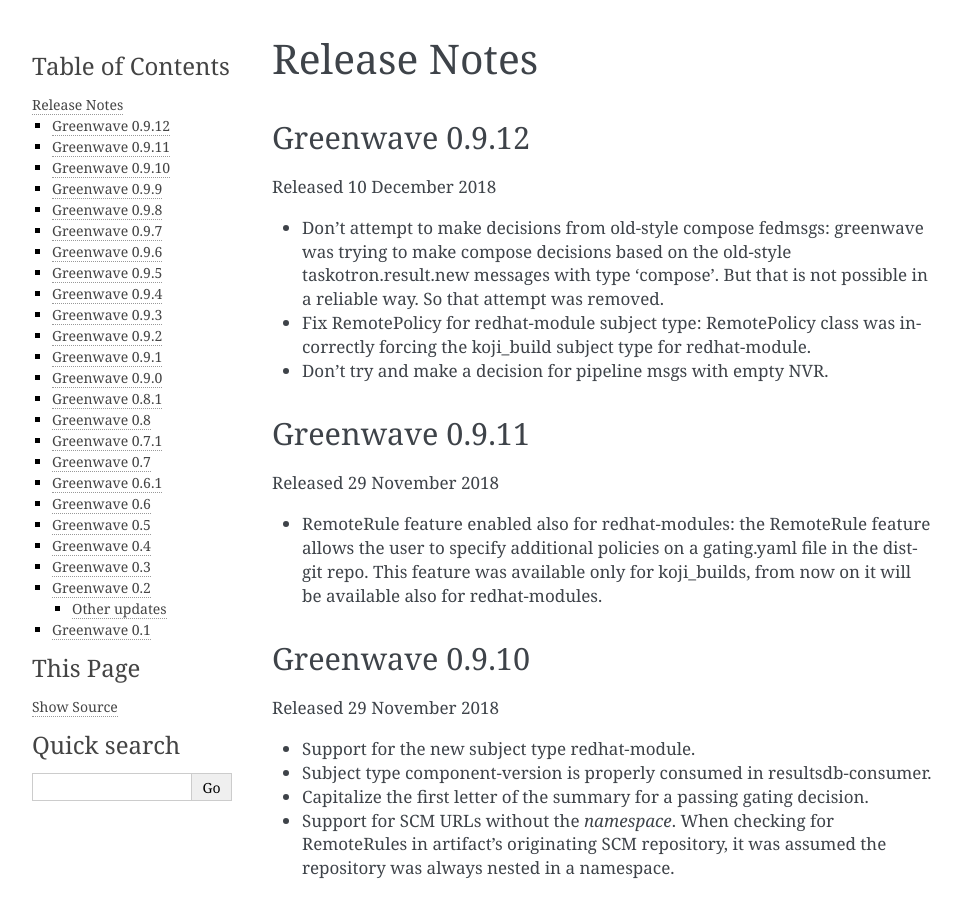
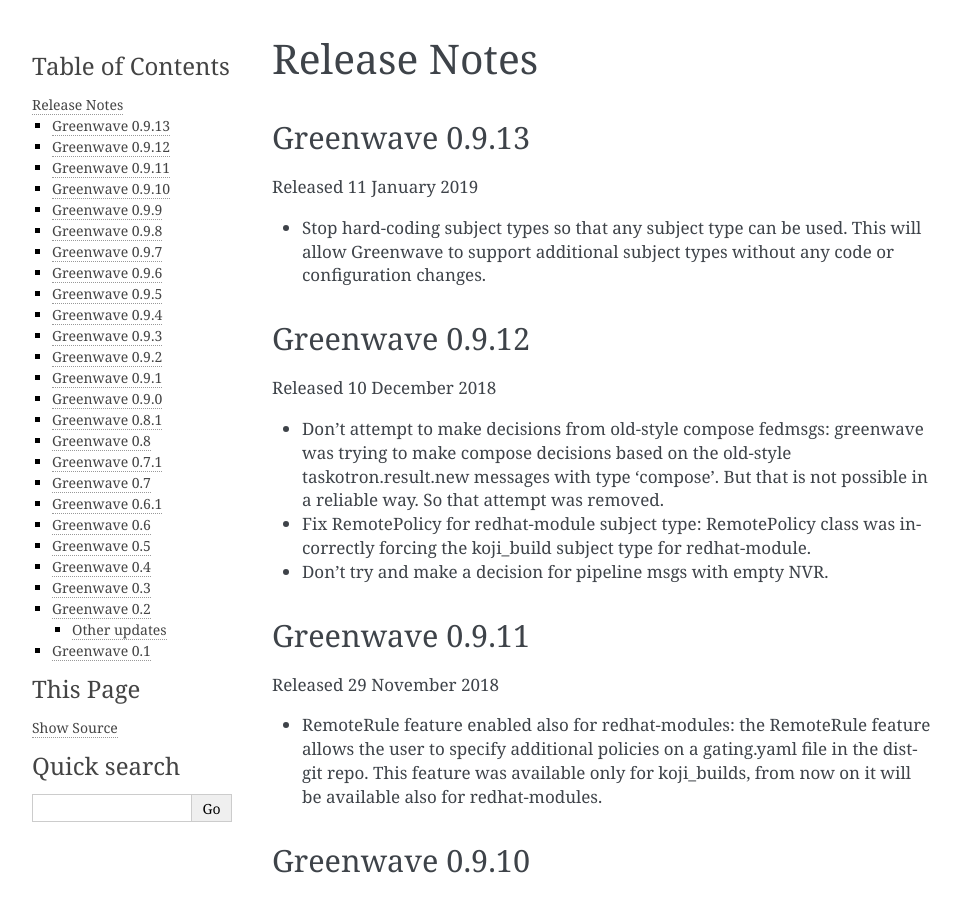
Before and after one commit to release-engineering/greenwave, a Sphinx documentation site: the page built from docs/release-notes.rst, in a window 1280 px wide and 900 px high. Shown: the whole window, without its empty margins (148-1110 px from the left). Built offline with Sphinx 7.4.7, drawn with Linux system fonts in a browser that asks for light colours; pages that are not in the unit, such as notebooks, are missing from menus.

Commit message:
Release notes 0.9.13

```diff
--- a/docs/release-notes.rst
+++ b/docs/release-notes.rst
@@ -1,6 +1,16 @@
 =============
 Release Notes
 =============
+
+Greenwave 0.9.13
+================
+
+Released 11 January 2019
+
+* Stop hard-coding subject types so that any subject type can be used.
+  This will allow Greenwave to support additional subject types without
+  any code or configuration changes.
+
 
 Greenwave 0.9.12
 ================
```
